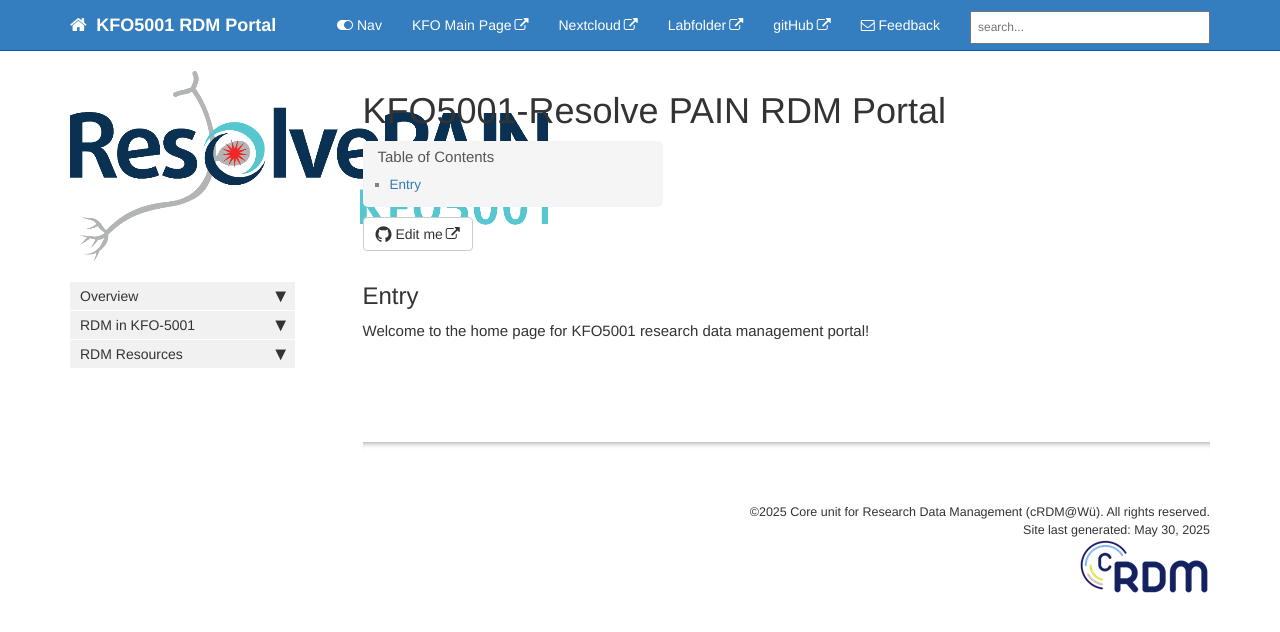
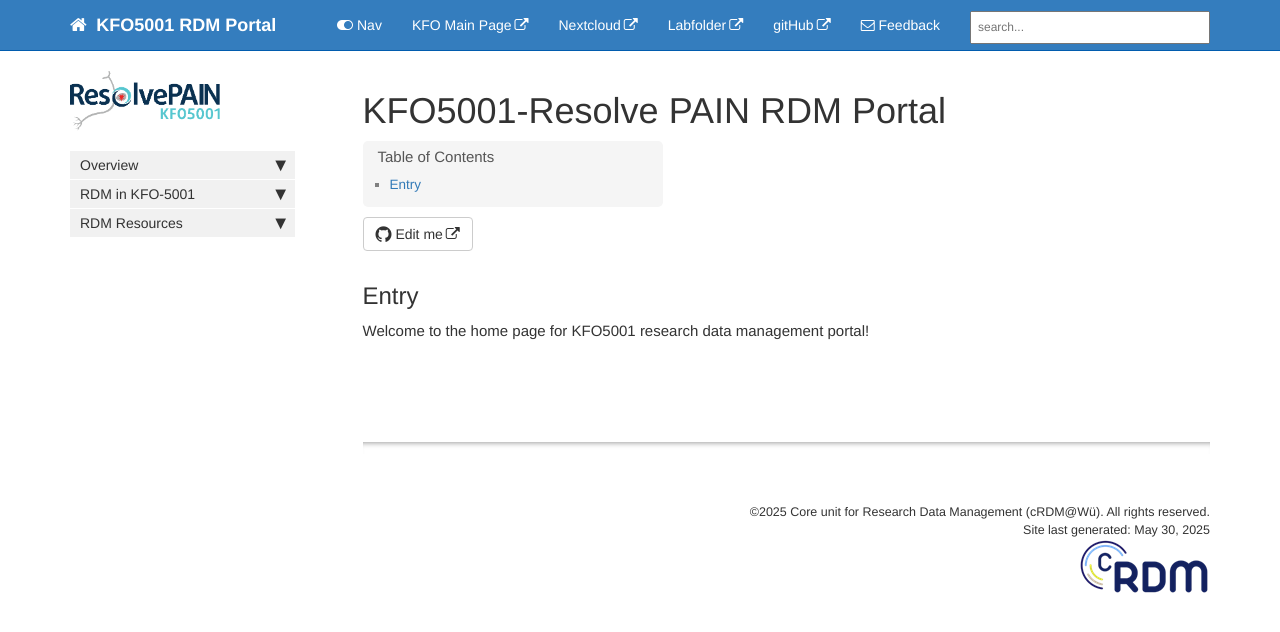
Before and after one commit to CoreUnitRDM/kfo5001-RDM-page, a Jekyll site: the page built from index.md, in a window 1280 px wide. Shown: the top 632 px of the page. Built offline with Jekyll 4.4.1, drawn with Linux system fonts in a browser that asks for light colours; comment, search, counter and statistics services are not loaded.

Commit message:
Update sidebar.html

```diff
--- a/_includes/sidebar.html
+++ b/_includes/sidebar.html
@@ -3,7 +3,10 @@
 <ul id="mysidebar" class="nav">
     <!-- Add Logo -->
   <div class="sidebar-logo">
-      <img src="images/kfo-logo.png" alt="KFO5001 Logo" class="logo-img">
+      <img src="images/kfo-logo.png"
+     alt="KFO5001 Logo"
+     class="logo-img"
+     style="width:150px; height:auto;">
   </div>
   <li class="sidebarTitle">{{sidebar[0].product}} {{sidebar[0].version}}</li>
   {% for entry in sidebar %}
```
